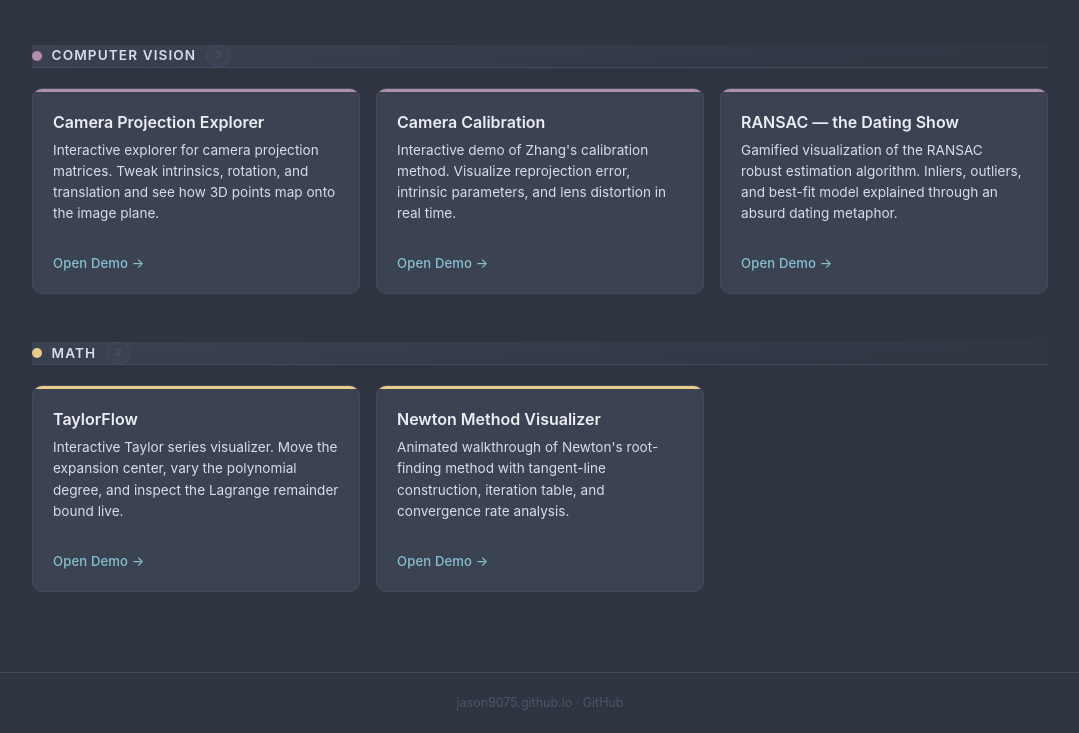
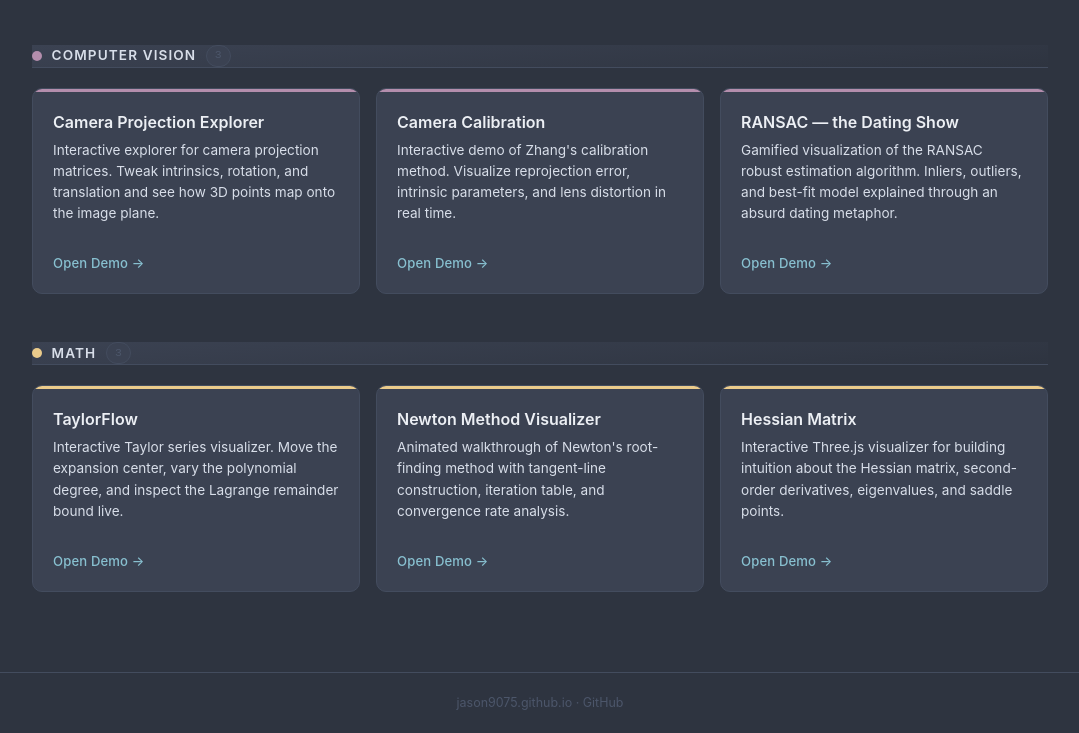
Before and after one commit to jason9075/jason9075.github.io, a plain HTML site: page index.html in a window 1280 px wide. Shown: the part 726-1459 px from the top of the page, without its empty margins (100-1179 px from the left). Drawn offline with Linux system fonts and the light colour scheme.

Commit message:
feat: update repo Hessian Matrix

```diff
--- a/index.html
+++ b/index.html
@@ -130,7 +130,7 @@
           <header class="group-header">
             <span class="group-dot dot-math"></span>
             <h2>Math</h2>
-            <span class="group-count">2</span>
+            <span class="group-count">3</span>
           </header>
           <div class="grid">
             <article class="card" data-group="math" data-title="TaylorFlow" data-desc="Interactive Taylor series visualizer. Move the expansion center, vary the polynomial degree, and inspect the Lagrange remainder bound live.">
@@ -154,6 +154,18 @@
               </div>
               <div class="card-footer">
                 <a class="btn-demo" href="https://jason9075.github.io/Newton-Method-Visualizer/" target="_blank" rel="noopener">Open Demo →</a>
+              </div>
+            </article>
+
+            <article class="card" data-group="math" data-title="Hessian Matrix" data-desc="Interactive Three.js visualizer for building intuition about the Hessian matrix, second-order derivatives, eigenvalues, and saddle points.">
+              <a class="card-link" href="https://jason9075.github.io/Hessian-Matrix/" target="_blank" rel="noopener" tabindex="-1" aria-hidden="true"></a>
+              <div class="card-accent accent-math"></div>
+              <div class="card-body">
+                <h3>Hessian Matrix</h3>
+                <p>Interactive Three.js visualizer for building intuition about the Hessian matrix, second-order derivatives, eigenvalues, and saddle points.</p>
+              </div>
+              <div class="card-footer">
+                <a class="btn-demo" href="https://jason9075.github.io/Hessian-Matrix/" target="_blank" rel="noopener">Open Demo →</a>
               </div>
             </article>
           </div>
```
